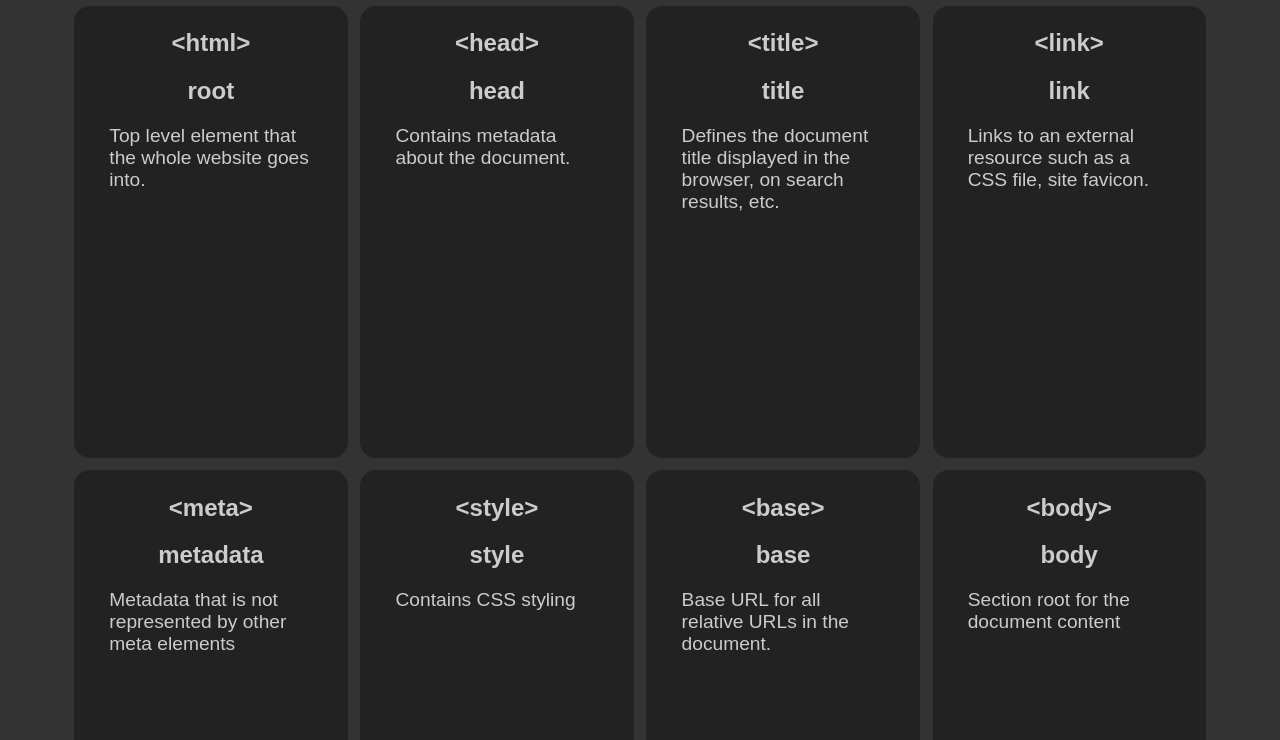
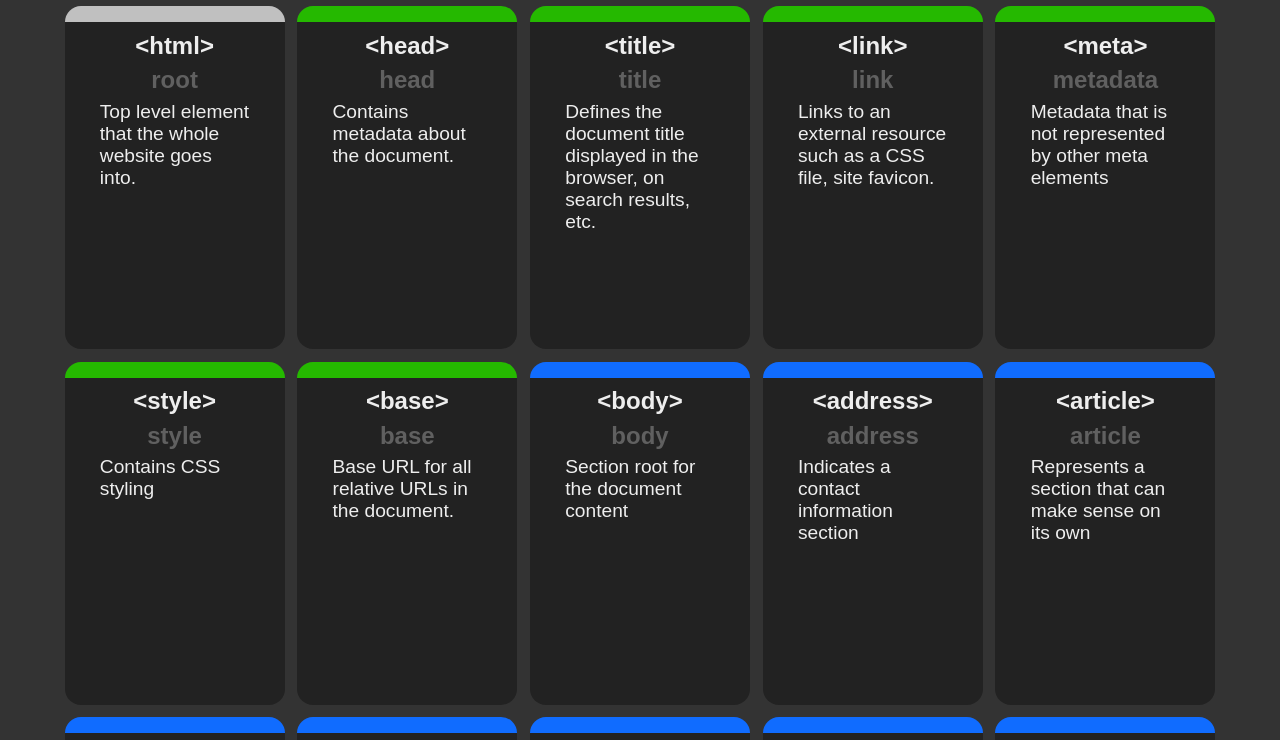
Before and after one commit to zachjensz/html-reference, a plain HTML site: page index.html in a window 1280 px wide. Shown: the top 740 px of the page. Drawn offline with Linux system fonts and the light colour scheme.

Commit message:
Added group border colour, polished CSS

```diff
--- a/script.js
+++ b/script.js
@@ -9,5 +9,7 @@ elements.forEach((element) => {
     card.querySelector('.name').innerText = element.name
     card.querySelector('.description').innerText = element.description
 
+    card.querySelector('.element').classList.add(element.group)
+
     mainSection.append(card)
 })
--- a/style.css
+++ b/style.css
@@ -2,15 +2,29 @@
     --background: #333;
     --card: #222;
 
-    --cardText: #ccc;
+    --cardText: #eee;
 
     --root: rgb(192, 192, 192);
     --meta: rgb(37, 185, 0);
     --section: rgb(16, 108, 255);
+    --textBlock: rgb(255, 0, 0);
+    --textInline: rgb(255, 123, 0);
+    --media: rgb(255, 230, 0);
+    --embedding: rgb(0, 247, 255);
+    --scripting: rgb(208, 255, 0);
+    --tables: rgb(140, 0, 255);
+    --forms: rgb(255, 0, 221);
+    --interactive: rgb(255, 0, 106);
+    --components: rgb(255, 255, 255);
+    --obsolete: rgb(63, 63, 63);
 }
 body {
     margin: 0;
     font-family: sans-serif;
+}
+h2 {
+    padding: 0rem;
+    margin: 0.4rem 0;
 }
 
 main {
@@ -23,22 +37,36 @@ main {
 .element {
     background-color: var(--card);
     color: var(--cardText);
-    width: min(30ch, 100vw);
-    height: 50ch;
+    width: min(24ch, 100vw);
+    height: 36ch;
     padding: 0.2rem;
     margin: 0.4rem;
     border-radius: 1rem;
+    border-top: 1rem solid #000;
+    cursor: pointer;
+    transition: background-color 0.3s, color 0.3s;
+}
+.element:hover {
+    background-color: var(--cardText);
+    color: var(--card);
 }
 .tag {
     text-align: center;
 }
 .name {
     text-align: center;
+    opacity: 0.3;
 }
 .description {
     margin: 0 2rem;
     font-size: 120%;
 }
 .root {
-    border-top: 2px solid var(--root);
+    border-top: 1rem solid var(--root);
 }
+.meta {
+    border-top: 1rem solid var(--meta);
+}
+.section {
+    border-top: 1rem solid var(--section);
+}
```
